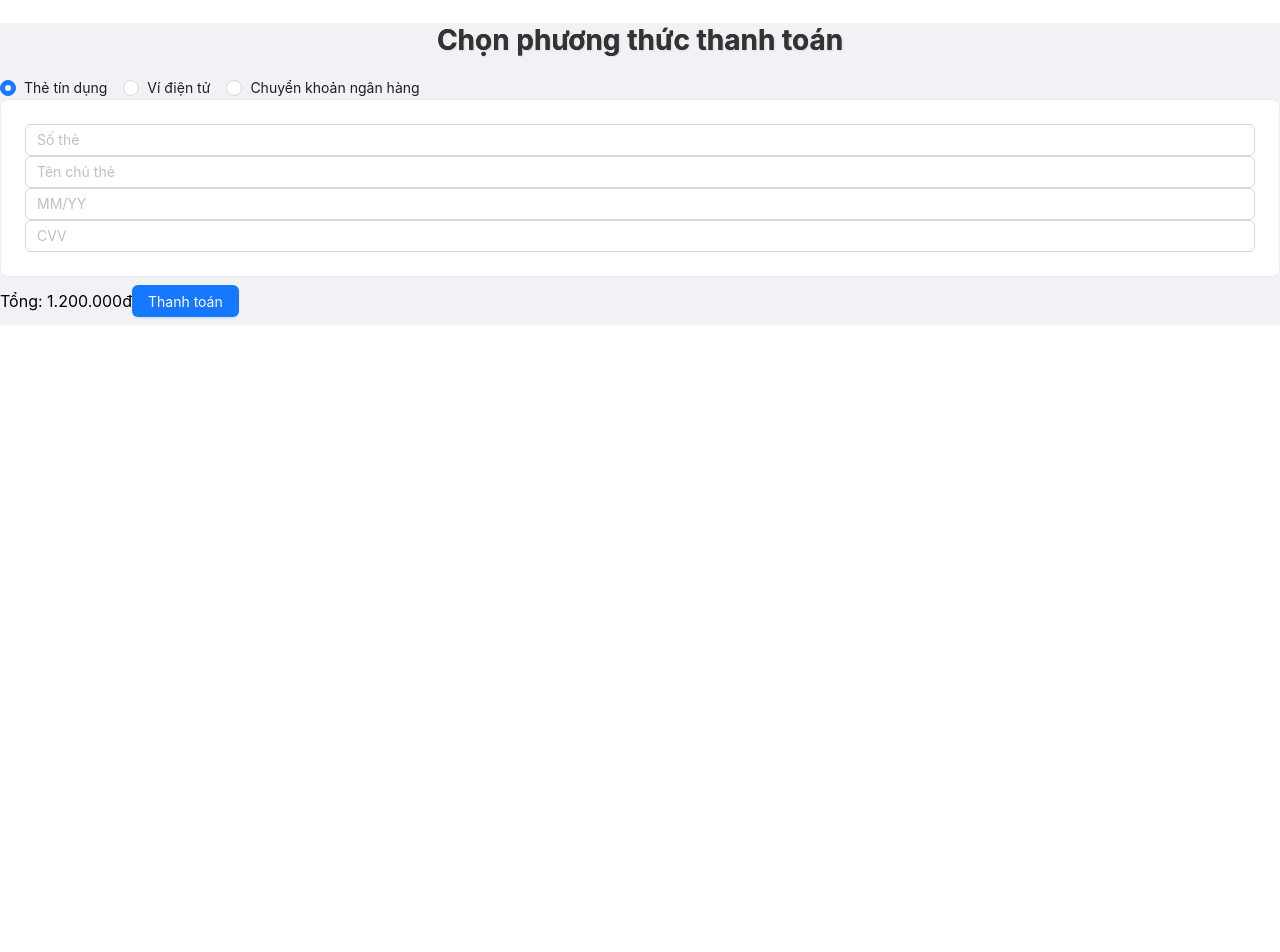
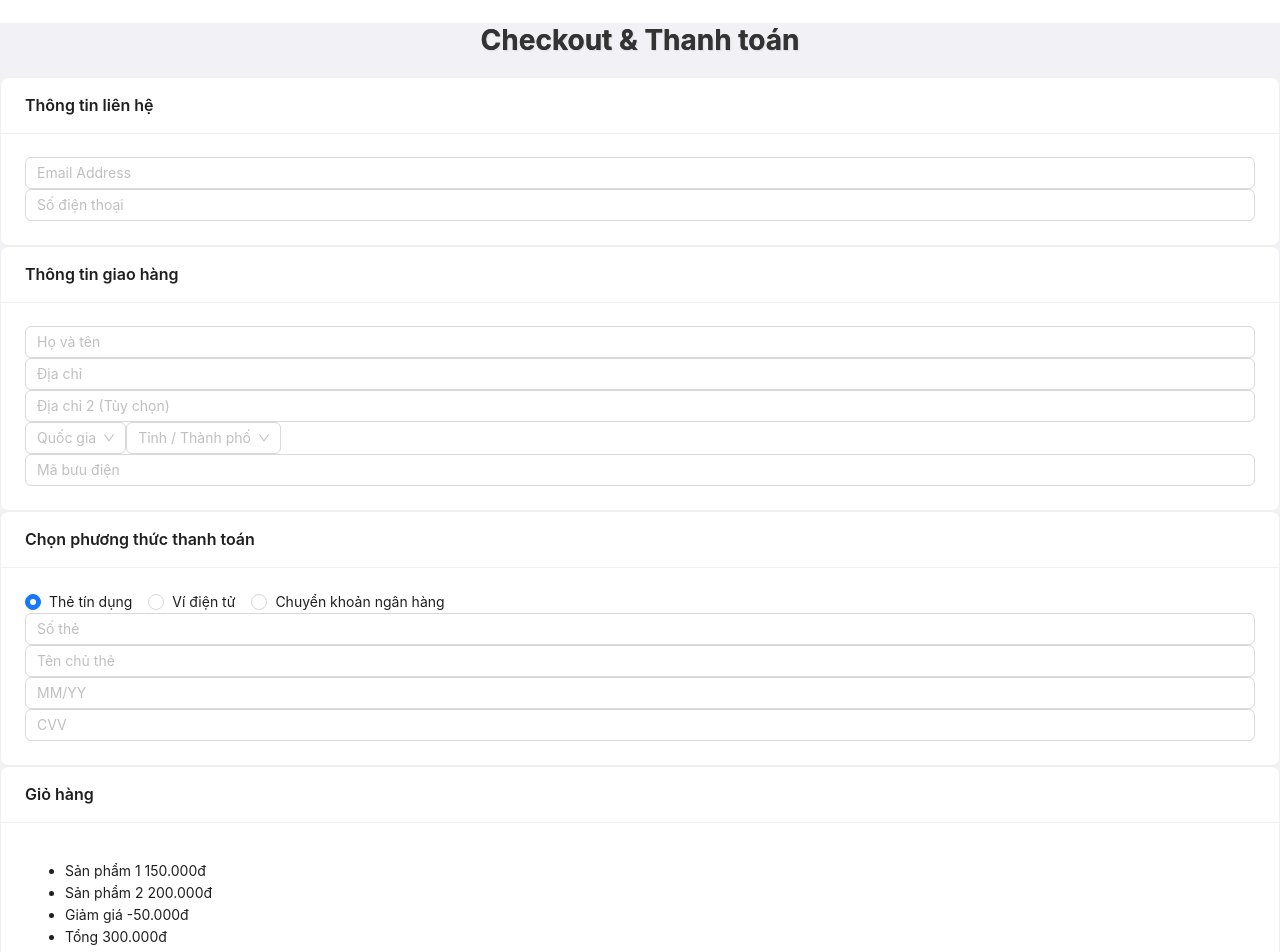
Before and after one commit to Hiiiiiiiii11/Spring2025SWD392_NET1707_G6_FE, a React (Create React App) app: page /payment in a window 1280 px wide. Shown: the top 952 px of the page. Before the commit the page ends 800 px from the top, so only its background shows below. Built offline with nearby package versions, Linux system fonts and the light colour scheme; the HTML template or start-up script is replaced by a standard one.

Commit message:
fix payment

```diff
--- a/src/pages/Payment/PaymentPage.jsx
+++ b/src/pages/Payment/PaymentPage.jsx
@@ -1,12 +1,37 @@
 import React, { useState } from "react";
-import { Card, Radio, Input, Button } from "antd";
+import { Card, Radio, Input, Button, Checkbox, Select } from "antd";
 
 const PaymentPage = () => {
   const [paymentMethod, setPaymentMethod] = useState("creditCard");
 
   return (
-    <div className="max-w-lg mx-auto p-6 bg-white shadow-lg rounded-xl">
-      <h2 className="text-xl font-bold mb-4">Chọn phương thức thanh toán</h2>
+    <div className="max-w-2xl mx-auto p-6 bg-white shadow-lg rounded-xl">
+      <h2 className="text-xl font-bold mb-4">Checkout & Thanh toán</h2>
+
+      {/* Thông tin liên hệ */}
+      <Card title="Thông tin liên hệ" className="mb-4">
+        <Input placeholder="Email Address" className="mb-2" />
+        <Input placeholder="Số điện thoại" />
+      </Card>
+
+      {/* Thông tin giao hàng */}
+      <Card title="Thông tin giao hàng" className="mb-4">
+        <Input placeholder="Họ và tên" className="mb-2" />
+        <Input placeholder="Địa chỉ" className="mb-2" />
+        <Input placeholder="Địa chỉ 2 (Tùy chọn)" className="mb-2" />
+        <div className="flex gap-2">
+          <Select placeholder="Quốc gia" className="w-1/3">
+            <Select.Option value="vn">Việt Nam</Select.Option>
+          </Select>
+          <Select placeholder="Tỉnh / Thành phố" className="w-1/3">
+            <Select.Option value="hcm">Hồ Chí Minh</Select.Option>
+          </Select>
+          <Input placeholder="Mã bưu điện" className="w-1/3" />
+        </div>
+      </Card>
+
+      {/* Thông tin thanh toán */}
+      <Card title="Chọn phương thức thanh toán" className="mb-4">
         <Radio.Group onChange={(e) => setPaymentMethod(e.target.value)} value={paymentMethod}>
           <div className="flex flex-col gap-3">
             <Radio value="creditCard">Thẻ tín dụng</Radio>
@@ -15,9 +40,8 @@ const PaymentPage = () => {
           </div>
         </Radio.Group>
 
-      <Card className="mt-4">
         {paymentMethod === "creditCard" && (
-          <div className="flex flex-col gap-3">
+          <div className="flex flex-col gap-3 mt-3">
             <Input placeholder="Số thẻ" />
             <Input placeholder="Tên chủ thẻ" />
             <div className="flex gap-2">
@@ -26,12 +50,22 @@ const PaymentPage = () => {
             </div>
           </div>
         )}
-        {paymentMethod === "eWallet" && <p>Chọn ví điện tử để tiếp tục thanh toán.</p>}
-        {paymentMethod === "bankTransfer" && <p>Chọn ngân hàng để tiếp tục thanh toán.</p>}
+        {paymentMethod === "eWallet" && <p className="mt-3">Chọn ví điện tử để tiếp tục thanh toán.</p>}
+        {paymentMethod === "bankTransfer" && <p className="mt-3">Chọn ngân hàng để tiếp tục thanh toán.</p>}
       </Card>
 
-      <div className="mt-4 flex justify-between items-center">
-        <span className="text-lg font-semibold">Tổng: 1.200.000đ</span>
+      {/* Giỏ hàng */}
+      <Card title="Giỏ hàng" className="mb-4">
+        <ul>
+          <li className="flex justify-between"><span>Sản phẩm 1</span> <span>150.000đ</span></li>
+          <li className="flex justify-between"><span>Sản phẩm 2</span> <span>200.000đ</span></li>
+          <li className="flex justify-between"><span>Giảm giá</span> <span className="text-red-500">-50.000đ</span></li>
+          <li className="flex justify-between font-bold"><span>Tổng</span> <span>300.000đ</span></li>
+        </ul>
+      </Card>
+
+      <div className="flex justify-between items-center mt-4">
+        <span className="text-lg font-semibold">Tổng: 300.000đ</span>
         <Button type="primary">Thanh toán</Button>
       </div>
     </div>
```
Lines whose indentation alone changed are shown as unchanged.
